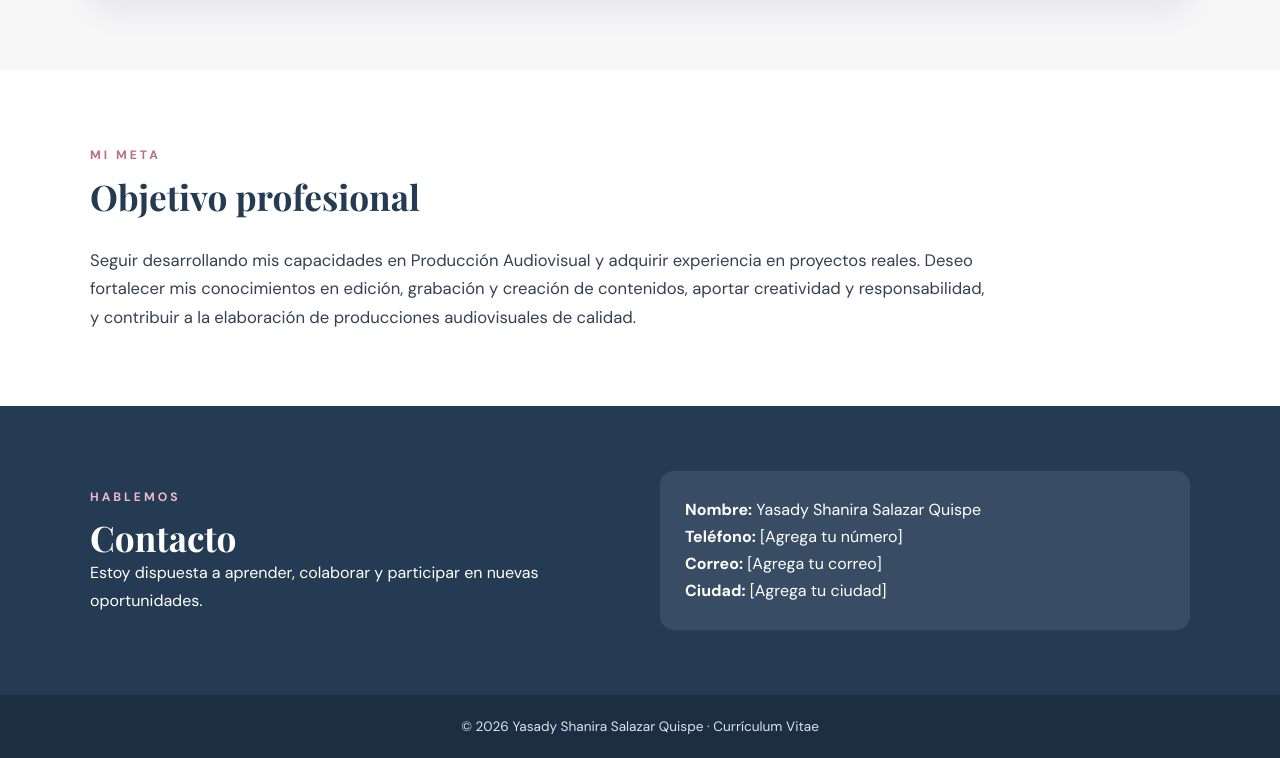
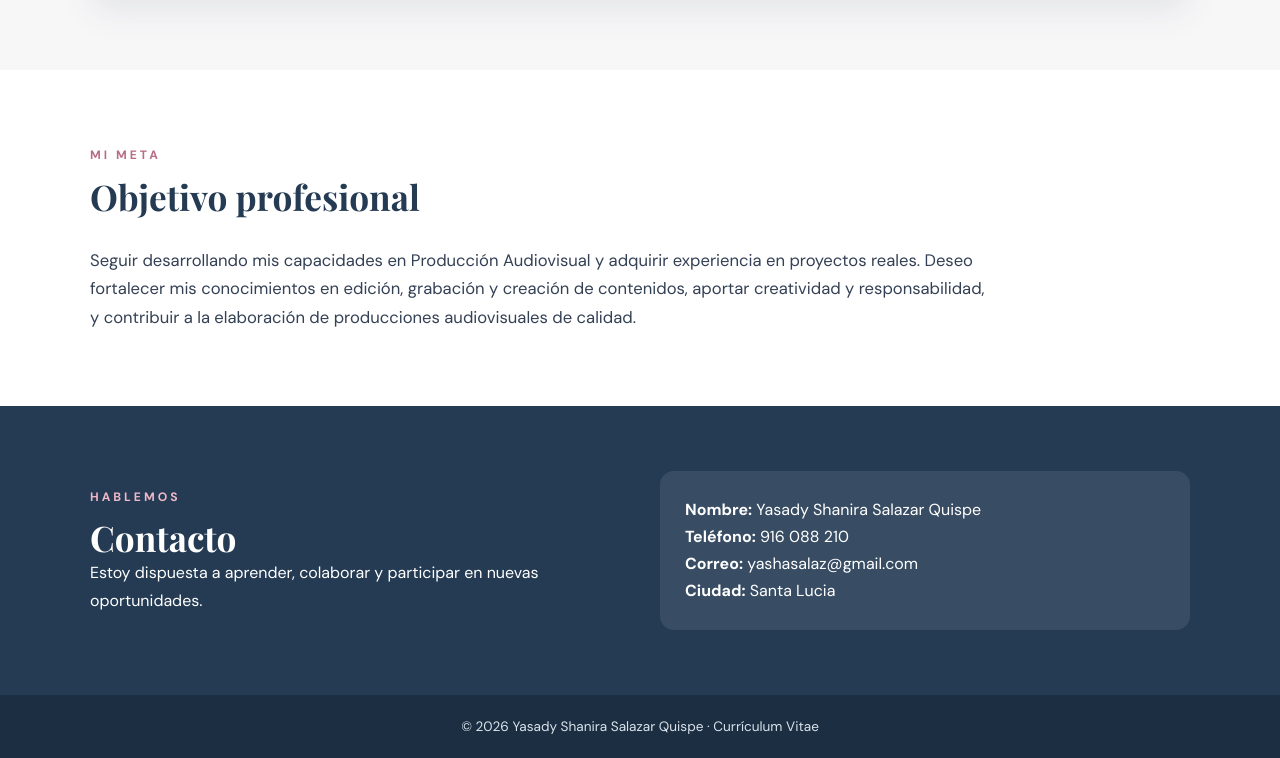
Before and after one commit to yashasalaz-ux/cv1, a plain HTML site: page index.html in a window 1280 px wide. Shown: the part 2488-3246 px from the top of the page. Drawn offline with nearby package versions, Linux system fonts and the light colour scheme.

Commit message:
index.html

```diff
--- a/index.html
+++ b/index.html
@@ -221,9 +221,9 @@
         </div>
         <div class="datos-contacto">
           <p><strong>Nombre:</strong> Yasady Shanira Salazar Quispe</p>
-          <p><strong>Teléfono:</strong> [Agrega tu número]</p>
-          <p><strong>Correo:</strong> [Agrega tu correo]</p>
-          <p><strong>Ciudad:</strong> [Agrega tu ciudad]</p>
+          <p><strong>Teléfono:</strong> 916 088 210</p>
+          <p><strong>Correo:</strong> yashasalaz@gmail.com</p>
+          <p><strong>Ciudad:</strong> Santa Lucia</p>
         </div>
       </div>
     </section>
```
